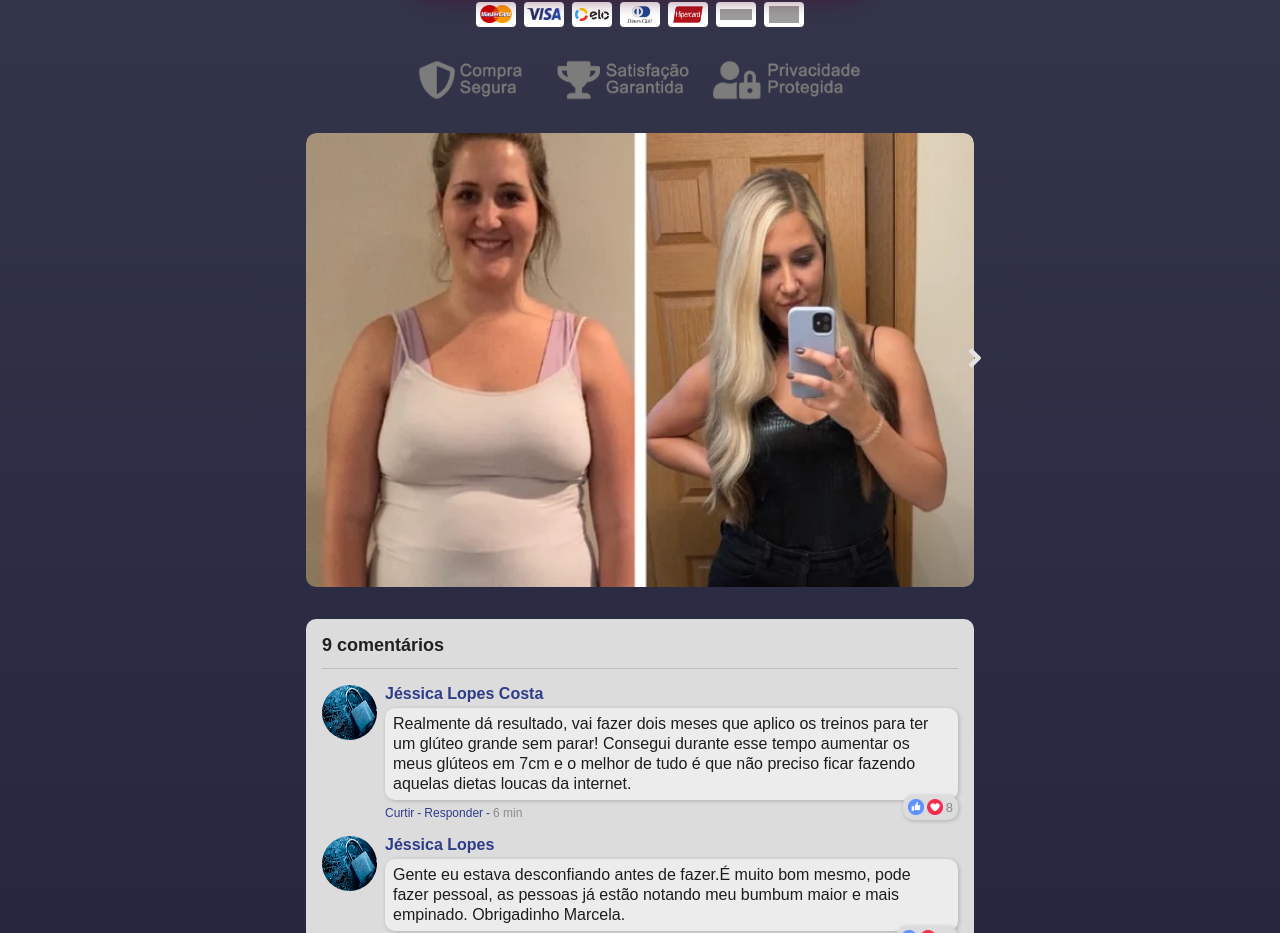
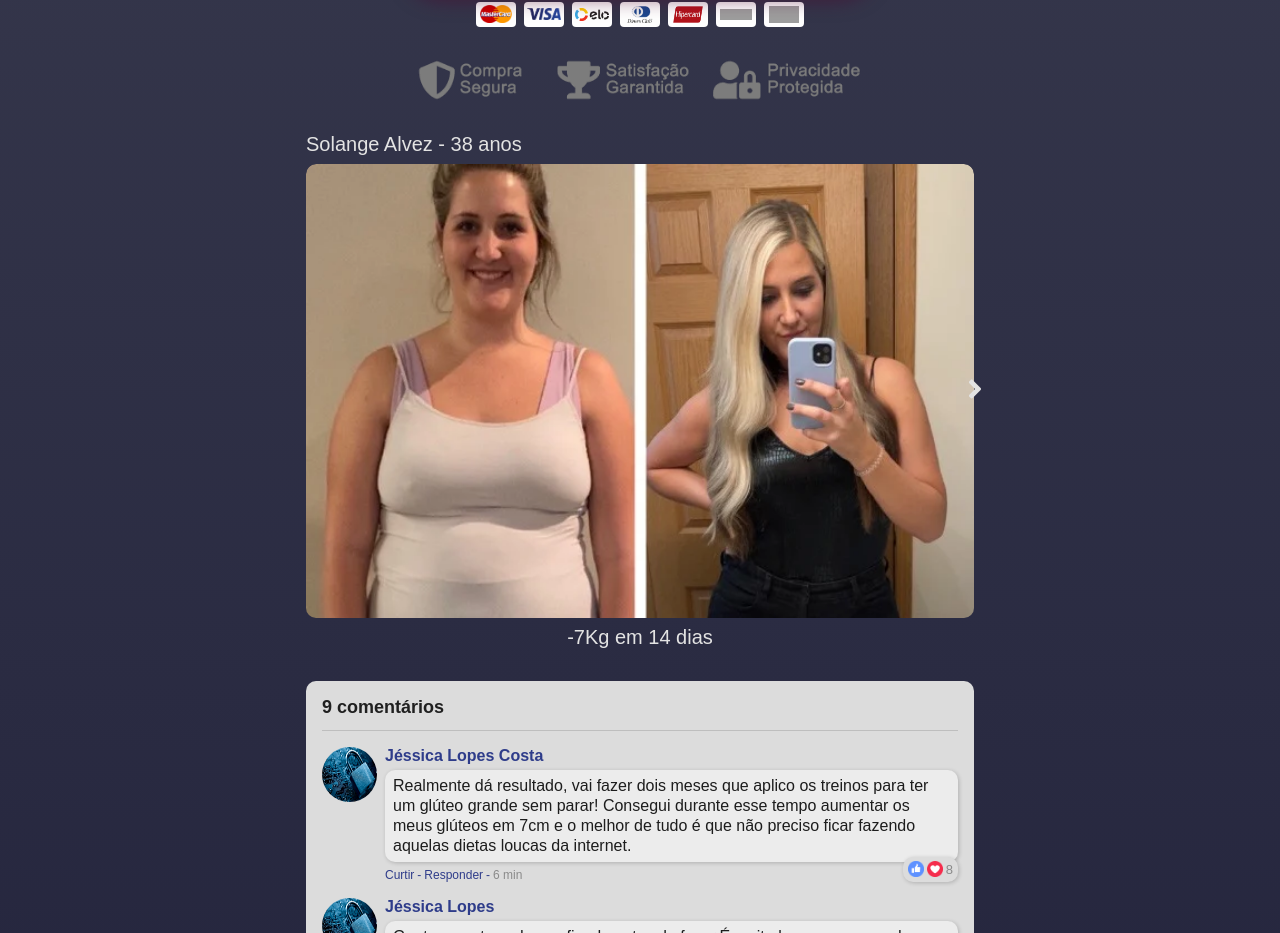
Before and after one commit to JeanVictorMachado/keto-life-max, a React (Create React App) app: page /pv in a window 1280 px wide. Shown: the part 911-1844 px from the top of the page. Built offline with nearby package versions, Linux system fonts and the light colour scheme; grey boxes are pictures that could not be loaded.

Commit message:
feat: upfated

```diff
--- a/src/components/SliderComponent/index.tsx
+++ b/src/components/SliderComponent/index.tsx
@@ -59,7 +59,7 @@ export const SliderComponent = () => {
     dots: false,
     arrows: false,
     infinite: true,
-    autoplay: false,
+    autoplay: true,
     speed: 300,
     slidesToShow: 1,
     slidesToScroll: 1,
@@ -72,6 +72,8 @@ export const SliderComponent = () => {
 
   return (
     <div className="slider__container">
+      <p className="slider__pearson-name">Solange Alvez - 38 anos</p>
+
       <Slider ref={sliderRef} {...settings}>
         {testeSlider.map((item) => (
           <div className="slider__img-container">
@@ -83,6 +85,8 @@ export const SliderComponent = () => {
           </div>
         ))}
       </Slider>
+
+      <span className="slider__quantity-weight">-7Kg em 14 dias</span>
 
       <section className="slider__left-icon-box">
         {position !== 0 && (
--- a/src/components/SliderComponent/styles.css
+++ b/src/components/SliderComponent/styles.css
@@ -96,6 +96,21 @@
   display: none;
 }
 
+.slider__pearson-name {
+  font-size: 20px;
+  margin-bottom: 8px;
+  color: rgb(227, 227, 227);
+}
+
+.slider__quantity-weight {
+  width: 100%;
+  margin-top: 8px;
+  font-size: 20px;
+  color: rgb(227, 227, 227);
+  display: flex;
+  justify-content: center;
+}
+
 .slider__img-container {
   width: 100%;
   max-height: 450px;
```
